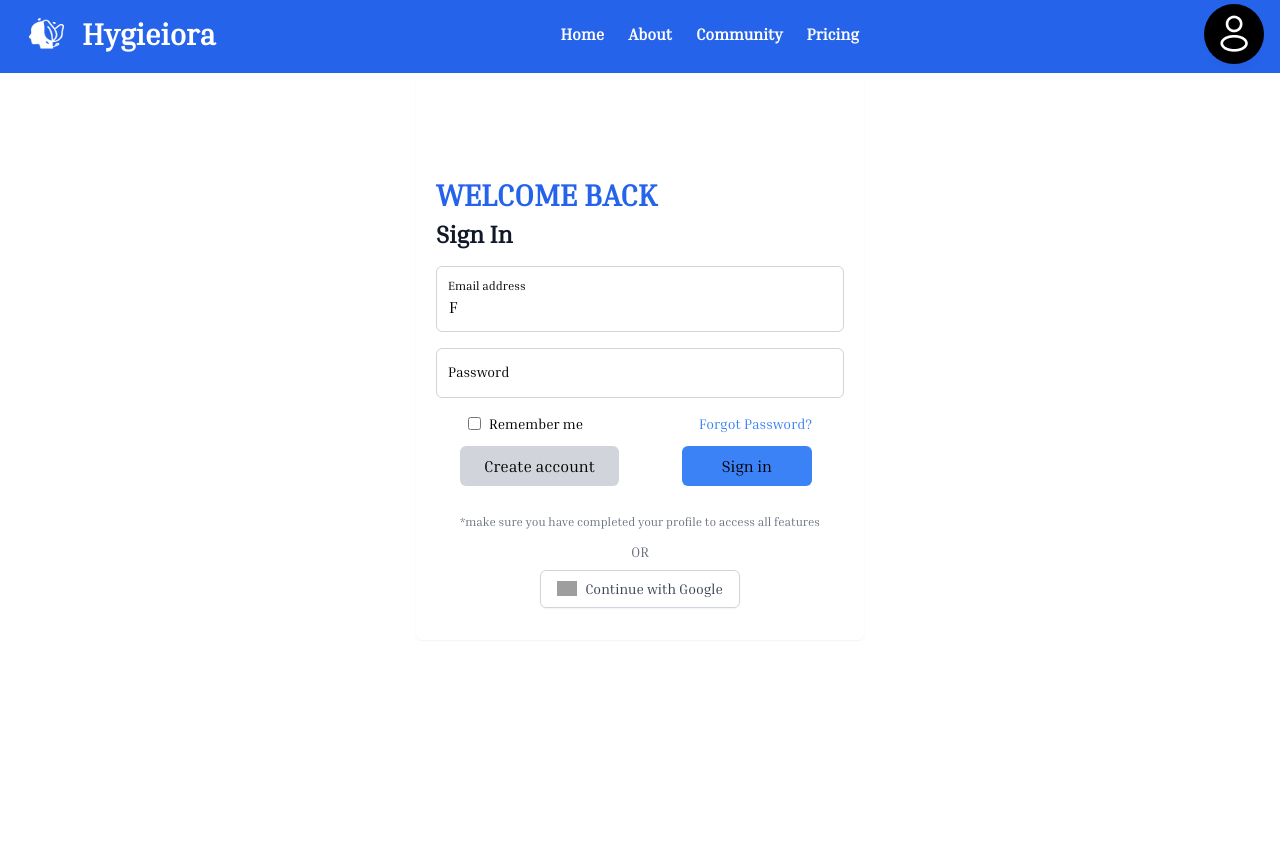
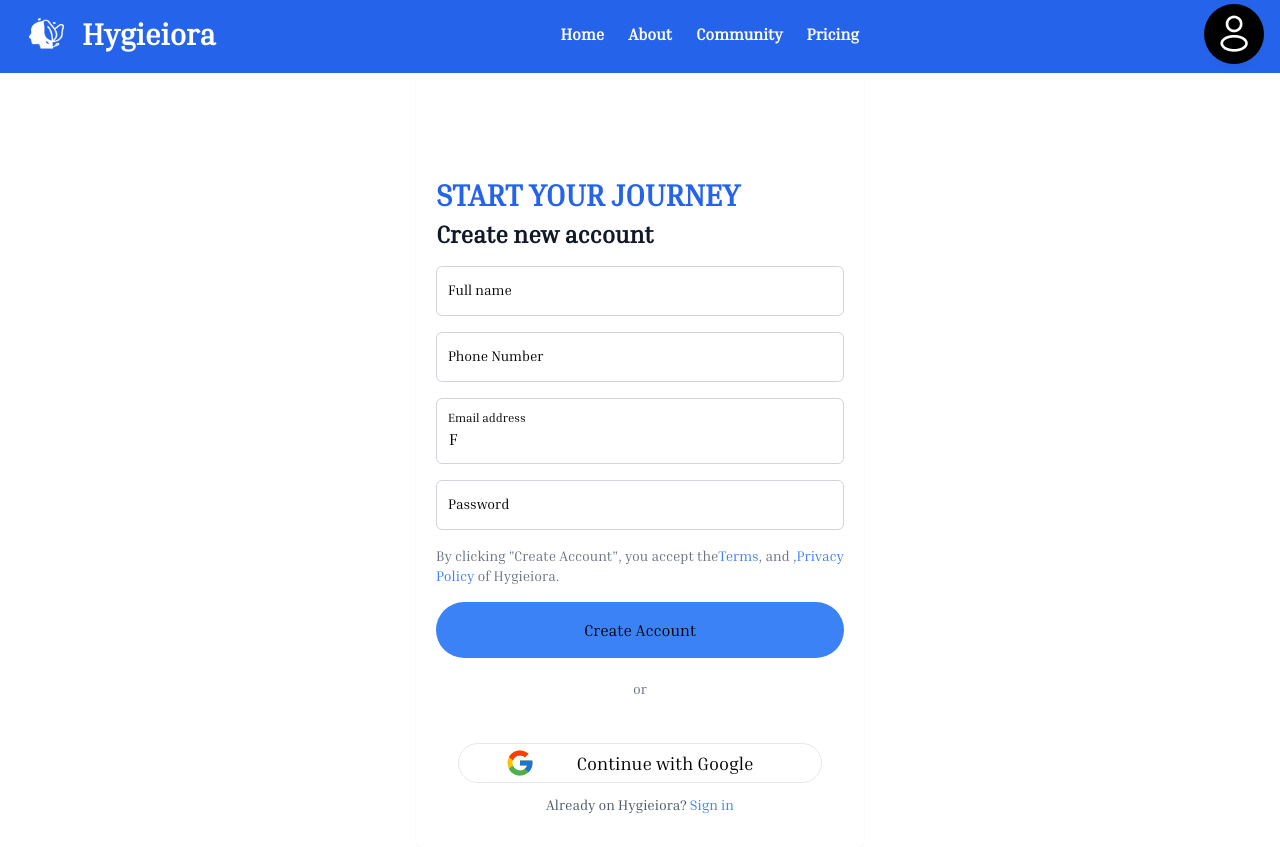
Before and after one commit to Hygieiora/frontend, a Next.js app: page /Pages/authentication/signup in a window 1280 px wide. Before the commit the page ends 800 px from the top, so only its background shows below. Built offline with nearby package versions, Linux system fonts and the light colour scheme; grey boxes are pictures that could not be loaded.

Commit message:
fixed and completed signin, signup routes for students

```diff
--- a/app/(components)/HeroSection.jsx
+++ b/app/(components)/HeroSection.jsx
@@ -63,7 +63,7 @@ export default function HeroSection() {
                     Log In
                   </button>
                 </Link>
-                <Link href={"/Pages/authentication/sigup"}>
+                <Link href={"/Pages/authentication/signup"}>
                   <button
                     className="border border-blue-500 text-blue-500 rounded px-4 py-2"
                     onClick={() => setShowSignIn(true)}
--- a/app/Pages/authentication/signin/page.jsx
+++ b/app/Pages/authentication/signin/page.jsx
@@ -1,13 +1,10 @@
 "use client";
-// import "../globals.css";
 import React, { useState } from "react";
 import Link from "next/link";
-import Image from "next/image";
-// import googleLogo from "../../public/googleLogo.jpg"; // Ensure you have the Google logo in your public folder
-
+import { FcGoogle } from "react-icons/fc";
 
 // Functional component for the account creation form
-const SignIn = () => {
+const LoginForm = () => {
   // Handle form submission
   const handleLogin = (event) => {
     event.preventDefault(); // Prevent default form submission behavior
@@ -93,18 +90,18 @@ const SignIn = () => {
 
           {/* Create account and Sign in buttons */}
           <div className="relative mb-4 py-3 flex justify-between items-center">
-            <Link href="">
+            <Link href={"/Pages/authentication/signup"}>
               <button
                 type="submit"
-                className="px-6 py-2 ml-6 bg-gray-300 text-black rounded-md hover:bg-gray-600"
+                className="w-[180px] h-[60px] bg-blue-500 rounded-full text-lg font-normal font-normal text-black-400 mr-8"
               >
                 Create account
               </button>
             </Link>
-            <Link href="/pages/home">
+            <Link href={"/Pages/homepage"}>
               <button
                 type="submit"
-                className="px-10 py-2 mr-8 bg-blue-500 text-black rounded-md hover:bg-blue-600"
+                className="w-[180px] h-[60px] bg-blue-100 rounded-full text-lg font-normal font-normal text-black-400 mr-8"
               >
                 Sign in
               </button>
@@ -118,19 +115,22 @@ const SignIn = () => {
 
           <div className="flex flex-col items-center space-y-3 p-3">
             {/* Continue with Google button */}
-            <div className="flex flex-col items-center">
-              <span className="text-sm text-gray-500">OR</span>
-              <button className="flex items-center justify-center px-4 py-2 border rounded-md border-gray-300 shadow-sm hover:shadow-md mt-2">
-                <Image
-                  src="/googleLogo.jpg"
-                  alt="Google Logo"
-                  width={20}
-                  height={20}
-                />
-                <span className="ml-2 text-sm font-medium text-gray-700">
+            <div className="flex align-center justify-center my-5">
+              <span className=" inline-block w-20 h-1 bg-gray-300 mr-4 mt-3"></span>
+              <span className="text-gray-300">OR</span>
+              <span className=" inline-block w-20 h-1 bg-gray-300 ml-4 mt-3"></span>
+            </div>
+            <div className="flex align-center justify-center w-full h-[60px]">
+              <Link
+                href={"../homepage"}
+                className="border px-9 rounded-full py-1 flex items-center w-full"
+              >
+                <FcGoogle className=" w-[50px] h-[30px]  text-lg font-normal  mr-8" />
+                <p className="text-lg font-normal text-black-400 mr-8 flex items-center">
+                  {" "}
                   Continue with Google
-                </span>
-              </button>
+                </p>
+              </Link>
             </div>
           </div>
         </form>
@@ -139,4 +139,4 @@ const SignIn = () => {
   );
 };
 
-export default SignIn;
+export default LoginForm;
--- a/app/Pages/authentication/signup/page.jsx
+++ b/app/Pages/authentication/signup/page.jsx
@@ -1,33 +1,73 @@
 "use client";
-// import "../globals.css";
 import React, { useState } from "react";
 import Link from "next/link";
-import Image from "next/image";
-// import googleLogo from "../../public/googleLogo.jpg"; // Ensure you have the Google logo in your public folder
+import { FcGoogle } from "react-icons/fc";
 
 // Functional component for the account creation form
-const LoginForm = () => {
+const AccountForm = () => {
   // Handle form submission
-  const handleLogin = (event) => {
+  const handleSubmit = (event) => {
     event.preventDefault(); // Prevent default form submission behavior
-    console.log("Logged In"); // Placeholder for form submission logic
+    console.log("Form submitted"); // Placeholder for form submission logic
   };
 
+  // State variables for each input field
+  const [fullName, setFullName] = useState("");
+  const [phoneNumber, setPhoneNumber] = useState("");
   const [email, setEmail] = useState("F");
   const [password, setPassword] = useState("");
-  const [rememberMe, setRememberMe] = useState("");
 
   // Form layout with Tailwind CSS classes
   return (
     <>
       <div className="max-w-md mx-auto bg-white p-5 rounded-md shadow-sm">
         <h2 className="text-blue-600 font-bold text-3xl mt-20 leading-normal">
-          WELCOME BACK
+          START YOUR JOURNEY
         </h2>
-        <h2 className="text-2xl font-bold text-gray-900">Sign In</h2>
-        <form onSubmit={handleLogin} className="mt-4">
+        <h2 className="text-2xl font-bold text-gray-900">Create new account</h2>
+        <form onSubmit={handleSubmit} className="mt-4">
           {/* Input fields with appropriate types and Tailwind CSS styling */}
-
+          <div className="relative mb-4">
+            <input
+              type="text"
+              id="fullname"
+              value={fullName}
+              onChange={(e) => setFullName(e.target.value)}
+              required
+              className={`w-full p-3 border border-gray-300 rounded-md transition-all duration-200 ease-in-out peer-focus:h-1/2 peer-focus:-translate-y-full peer-focus:pl-0 peer-focus:text-xs peer-focus:text-gray-700 peer-valid:h-1/2 peer-valid:-translate-y-full peer-valid:pl-0 peer-valid:text-xs peer-valid:text-gray-700" ${
+                fullName ? "pt-7" : ""
+              }`}
+            />
+            <label
+              htmlFor="fullname"
+              className={`absolute left-3 top-3 transition-all duration-200 ease-in-out peer-focus:h-1/2 peer-focus:-translate-y-full peer-focus:pl-0 peer-focus:text-xs peer-focus:text-gray-700 peer-valid:h-1/2 peer-valid:-translate-y-full peer-valid:pl-0 peer-valid:text-xs peer-valid:text-gray-700" ${
+                fullName ? "text-xs top-2" : "text-sm top-3.5"
+              }`}
+            >
+              Full name
+            </label>
+          </div>
+          {/* Repeat the same structure for other input fields */}
+          <div className="relative mb-4">
+            <input
+              type="tel"
+              id="phoneNumber"
+              value={phoneNumber}
+              onChange={(e) => setPhoneNumber(e.target.value)}
+              required
+              className={`w-full p-3 border border-gray-300 rounded-md transition-all duration-200 ease-in-out peer-focus:h-1/2 peer-focus:-translate-y-full peer-focus:pl-0 peer-focus:text-xs peer-focus:text-gray-700 peer-valid:h-1/2 peer-valid:-translate-y-full peer-valid:pl-0 peer-valid:text-xs peer-valid:text-gray-700" ${
+                phoneNumber ? "pt-7" : ""
+              }`}
+            />
+            <label
+              htmlFor="phoneNumber"
+              className={`absolute left-3 top-3 transition-all duration-200 ease-in-out peer-focus:h-1/2 peer-focus:-translate-y-full peer-focus:pl-0 peer-focus:text-xs peer-focus:text-gray-700 peer-valid:h-1/2 peer-valid:-translate-y-full peer-valid:pl-0 peer-valid:text-xs peer-valid:text-gray-700" ${
+                phoneNumber ? "text-xs top-2" : "text-sm top-3.5"
+              }`}
+            >
+              Phone Number
+            </label>
+          </div>
           {/* Email address */}
           <div className="relative mb-4">
             <input
@@ -70,67 +110,65 @@ const LoginForm = () => {
               Password
             </label>
           </div>
-
-          {/* Remember me and Forgot Password */}
-          <div className="flex justify-between items-center text-sm">
-            <label className="flex items-center ml-8">
-              <input
-                type="checkbox"
-                checked={rememberMe}
-                onChange={(e) => setRememberMe(e.target.checked)}
-                className="mr-2"
-              />
-              Remember me
-            </label>
-            <a
-              href="/forgot-password"
-              className="text-blue-500 hover:underline mr-8"
-            >
-              Forgot Password?
-            </a>
+          {/* Terms and Conditions */}
+          <div className="flex flex-col items-center justify-center text-sm text-gray-500">
+            <p>
+              By clicking "Create Account", you accept the
+              <Link
+                href="/pages/terms"
+                className="text-blue-500 hover:underline"
+              >
+                Terms
+              </Link>
+              , and ,
+              <Link
+                href="/pages/privacy"
+                className="text-blue-500 hover:underline"
+              >
+                Privacy Policy
+              </Link>{" "}
+              of Hygieiora.
+            </p>
           </div>
-
-          {/* Create account and Sign in buttons */}
-          <div className="relative mb-4 py-3 flex justify-between items-center">
-            <Link href="">
-              <button
-                type="submit"
-                className="px-6 py-2 ml-6 bg-gray-300 text-black rounded-md hover:bg-gray-600"
-              >
-                Create account
-              </button>
-            </Link>
-            <Link href="/pages/home">
-              <button
-                type="submit"
-                className="px-10 py-2 mr-8 bg-blue-500 text-black rounded-md hover:bg-blue-600"
-              >
-                Sign in
-              </button>
-            </Link>
-          </div>
-
-          {/* Note about completing profile */}
-          <p className="text-xs text-center text-gray-500">
-            *make sure you have completed your profile to access all features
-          </p>
+          {/* Submit button */}
+          <button
+            type="submit"
+            className="mt-4 w-full bg-blue-500 rounded-full text-black p-4 "
+            // w-[230px] h-[60px] bg-blue-100 rounded-full text-lg font-normal font-normal text-gray-400 mr-8
+          >
+            Create Account
+          </button>
 
           <div className="flex flex-col items-center space-y-3 p-3">
+            {/* Divider with text 'or' */}
+            <div className="w-full border-t border-gray-300">
+              <div className="relative -top-3 bg-white">
+                <span className="text-sm text-gray-500 p-5 flex flex-col items-center justify-center">
+                  or
+                </span>
+              </div>
+            </div>
+
             {/* Continue with Google button */}
-            <div className="flex flex-col items-center">
-              <span className="text-sm text-gray-500">OR</span>
-              <button className="flex items-center justify-center px-4 py-2 border rounded-md border-gray-300 shadow-sm hover:shadow-md mt-2">
-                <Image
-                  src="/googleLogo.jpg"
-                  alt="Google Logo"
-                  width={20}
-                  height={20}
-                />
-                <span className="ml-2 text-sm font-medium text-gray-700">
-                  Continue with Google
-                </span>
-              </button>
-            </div>
+            <Link
+              href={"../homepage"}
+              className="border px-9 rounded-full py-1 flex align-center justify-center"
+            >
+              <FcGoogle className="w-[50px] h-[30px]  text-lg font-normal  mr-8" />
+              <p className="text-lg font-normal text-black-400 mr-8 flex items-center">
+                {""}
+                Continue with Google
+              </p>
+            </Link>
+
+            {/* Already on Hygieiora? Sign in */}
+            <p className="text-sm text-gray-600">
+              Already on Hygieiora?
+              <a href="./signin" className="text-blue-500 hover:underline">
+                {" "}
+                Sign in
+              </a>
+            </p>
           </div>
         </form>
       </div>
@@ -138,4 +176,4 @@ const LoginForm = () => {
   );
 };
 
-export default LoginForm;
+export default AccountForm;
```
